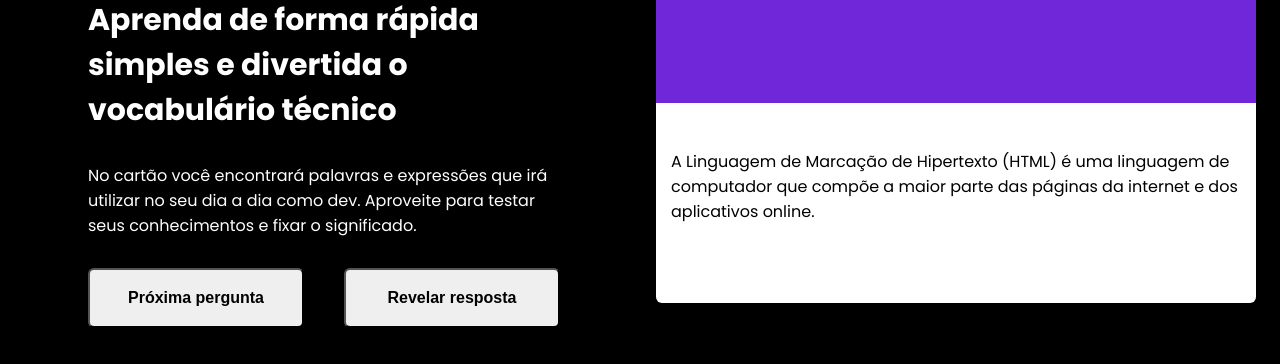
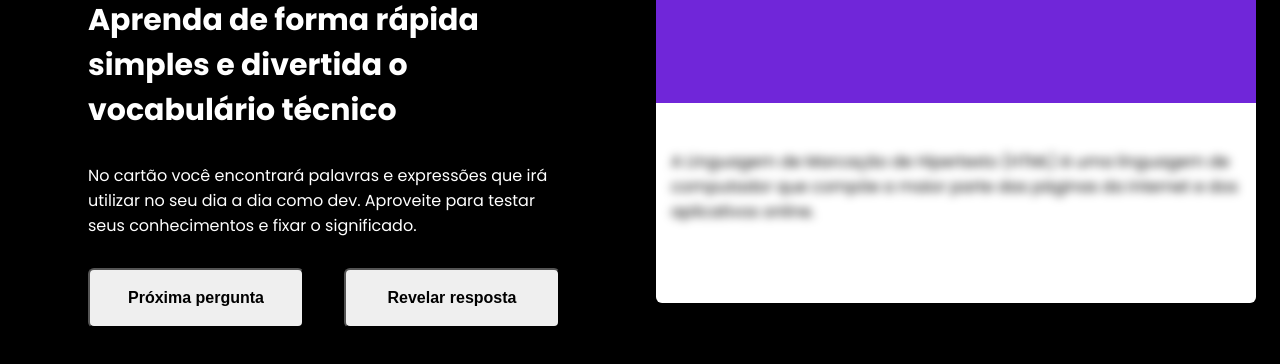
Before and after one commit to jvsiilva/quickStaart, a website: page index.html in a window 1280 px wide. Shown: the part 330-694 px from the top of the page. Drawn offline with Linux system fonts and the light colour scheme.

Commit message:
Atualização

```diff
--- a/css/style.css
+++ b/css/style.css
@@ -66,3 +66,6 @@ body {
 .botao {
   border-radius: 0.6rem;
 }
+.blur {
+  filter: blur(5px);
+}
--- a/index.html
+++ b/index.html
@@ -40,7 +40,7 @@
             <!--Card da PERGUNTA -->
             <h1 class="card-titulo">O que é HTML?</h1>
           </div>
-          <div class="card-conteudo">
+          <div class="card-conteudo blur">
             <!--Card da RESPOSTA -->
             <p>
               A Linguagem de Marcação de Hipertexto (HTML) é uma linguagem de
```
